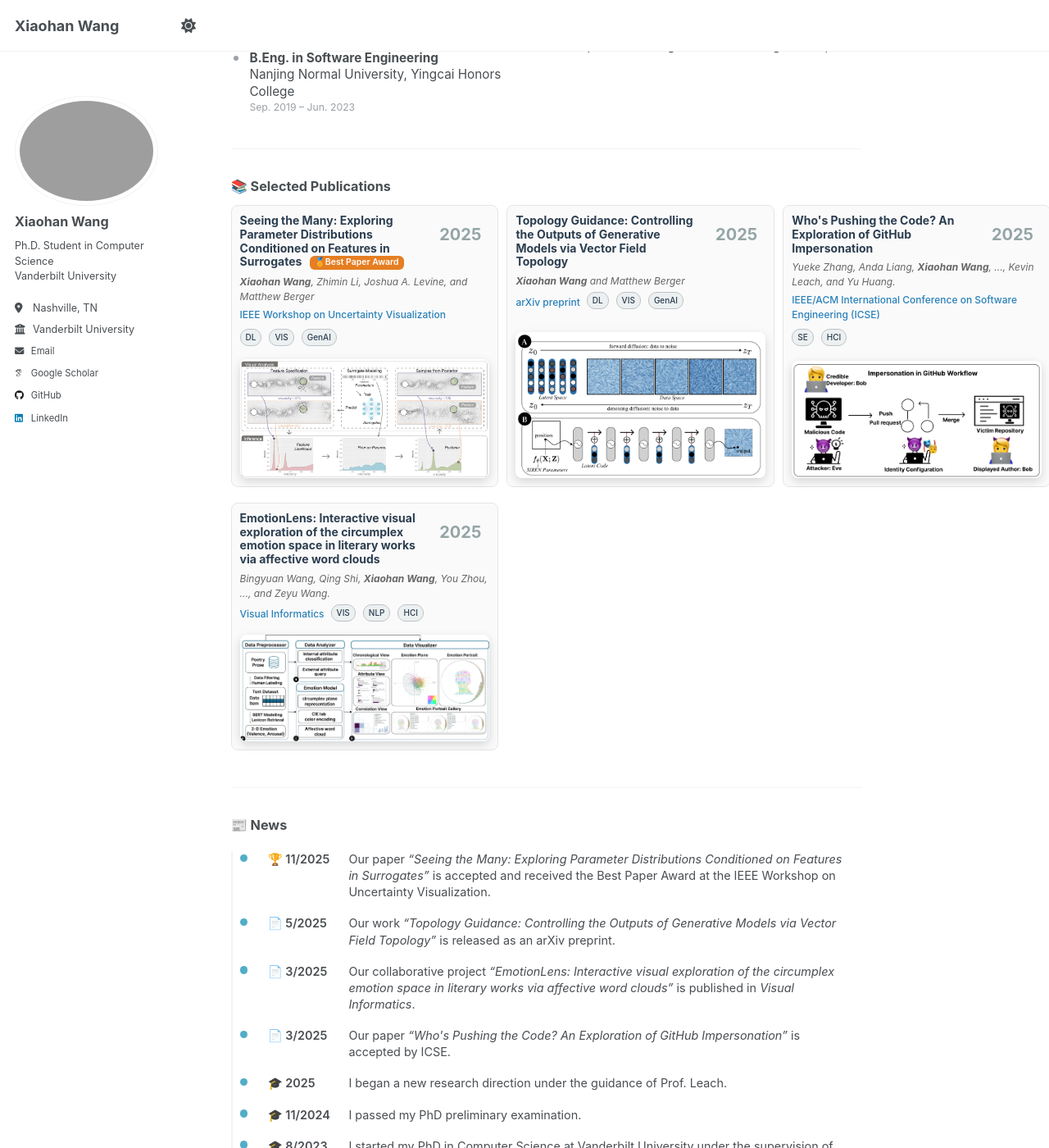
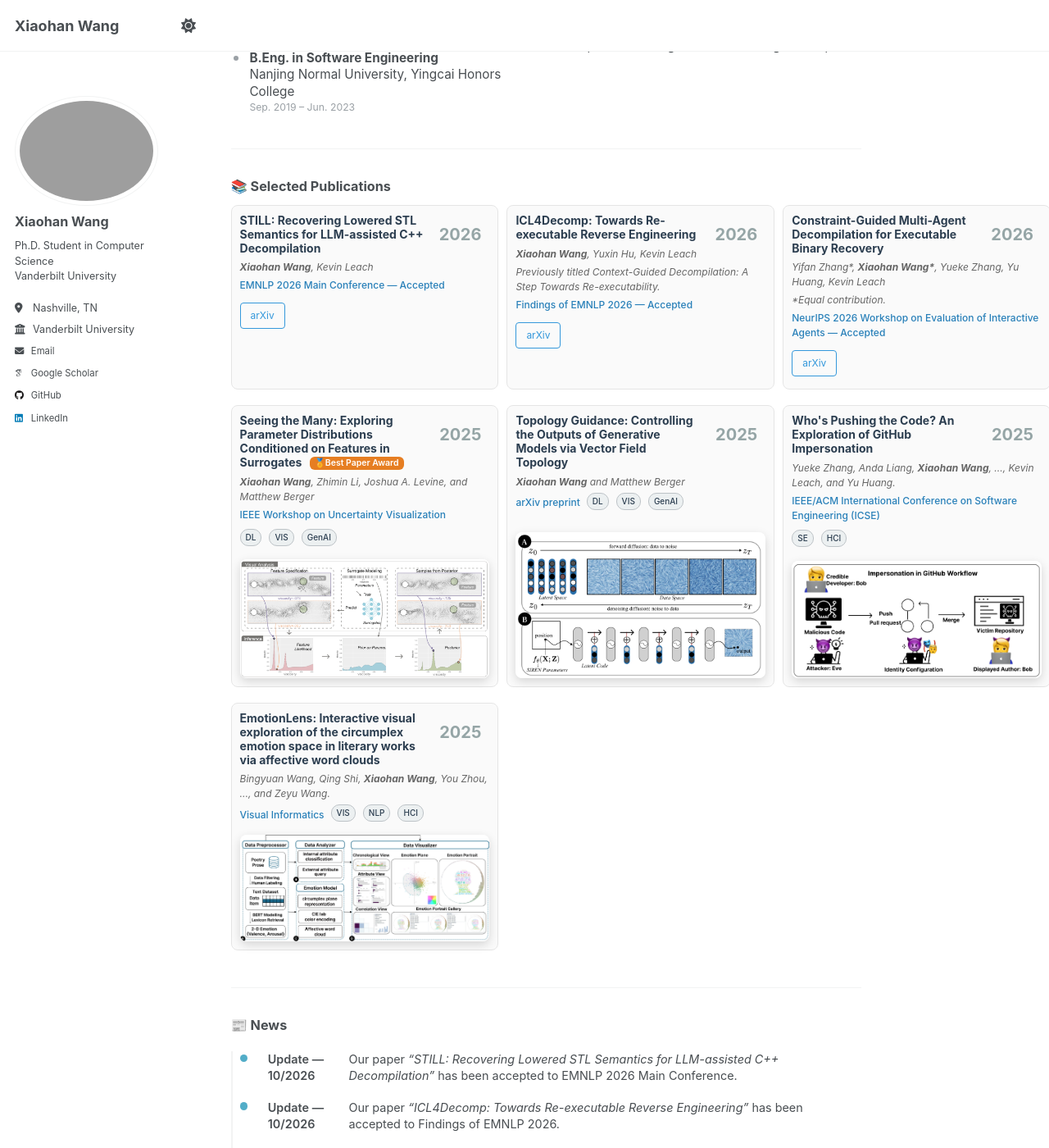
Before and after one commit to hannahwang37/hannahwang37.github.io, a Jekyll site: the page built from _pages/about.md, in a window 1280 px wide and 1400 px high, scrolled down 292 px. Shown: the whole window at 82% size. Built offline with Jekyll 4.4.1, drawn with Linux system fonts in a browser that asks for light colours; some web fonts are replaced; some of the changed text lies outside the part shown.

Commit message:
Update selected publications and acceptance news for 2026

```diff
--- a/_pages/about.md
+++ b/_pages/about.md
@@ -237,6 +237,41 @@ redirect_from:
   <div class="publications-container">
     <ul class="publication-list">
       <li class="publication-item">
+        <div class="timeline-year">2026</div>
+        <div class="publication-content">
+          <div class="publication-title">STILL: Recovering Lowered STL Semantics for LLM-assisted C++ Decompilation</div>
+          <div class="publication-authors"><strong>Xiaohan Wang</strong>, Kevin Leach</div>
+          <div class="publication-meta-row">
+            <div class="publication-venue">EMNLP 2026 Main Conference — Accepted</div>
+          </div>
+          <div class="publication-links"><a href="https://arxiv.org/abs/2608.26408">arXiv</a></div>
+        </div>
+      </li>
+      <li class="publication-item">
+        <div class="timeline-year">2026</div>
+        <div class="publication-content">
+          <div class="publication-title">ICL4Decomp: Towards Re-executable Reverse Engineering</div>
+          <div class="publication-authors"><strong>Xiaohan Wang</strong>, Yuxin Hu, Kevin Leach</div>
+          <div class="publication-authors">Previously titled <em>Context-Guided Decompilation: A Step Towards Re-executability</em>.</div>
+          <div class="publication-meta-row">
+            <div class="publication-venue">Findings of EMNLP 2026 — Accepted</div>
+          </div>
+          <div class="publication-links"><a href="https://arxiv.org/abs/2511.01763">arXiv</a></div>
+        </div>
+      </li>
+      <li class="publication-item">
+        <div class="timeline-year">2026</div>
+        <div class="publication-content">
+          <div class="publication-title">Constraint-Guided Multi-Agent Decompilation for Executable Binary Recovery</div>
+          <div class="publication-authors">Yifan Zhang*, <strong>Xiaohan Wang*</strong>, Yueke Zhang, Yu Huang, Kevin Leach</div>
+          <div class="publication-authors">*Equal contribution.</div>
+          <div class="publication-meta-row">
+            <div class="publication-venue">NeurIPS 2026 Workshop on Evaluation of Interactive Agents — Accepted</div>
+          </div>
+          <div class="publication-links"><a href="https://arxiv.org/abs/2604.23940v2">arXiv</a></div>
+        </div>
+      </li>
+      <li class="publication-item">
         <div class="timeline-year">2025</div>
         <img src="/images/seeing-the-many.png" alt="Seeing the Many Teaser" class="publication-teaser">
         <div class="publication-content">
@@ -312,6 +347,27 @@ redirect_from:
   <h2>📰 News</h2>
 
   <ul class="about-timeline">
+  <li class="about-timeline__item">
+    <span class="about-timeline__year">Update — 10/2026</span>
+    <div class="about-timeline__content">
+      Our paper <em>“STILL: Recovering Lowered STL Semantics for LLM-assisted C++ Decompilation”</em> has been accepted to EMNLP 2026 Main Conference.
+    </div>
+  </li>
+
+  <li class="about-timeline__item">
+    <span class="about-timeline__year">Update — 10/2026</span>
+    <div class="about-timeline__content">
+      Our paper <em>“ICL4Decomp: Towards Re-executable Reverse Engineering”</em> has been accepted to Findings of EMNLP 2026.
+    </div>
+  </li>
+
+  <li class="about-timeline__item">
+    <span class="about-timeline__year">Update — 10/2026</span>
+    <div class="about-timeline__content">
+      Our paper <em>“Constraint-Guided Multi-Agent Decompilation for Executable Binary Recovery”</em> has been accepted to NeurIPS 2026 Workshop on Evaluation of Interactive Agents.
+    </div>
+  </li>
+
   <li class="about-timeline__item">
     <span class="about-timeline__year">🏆 11/2025</span>
     <div class="about-timeline__content">
```
